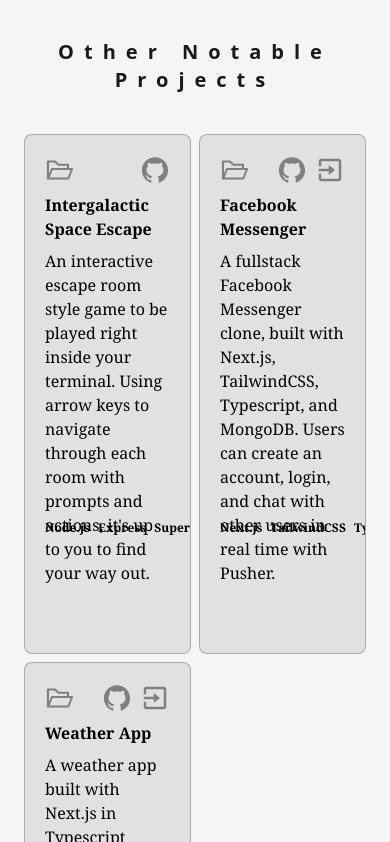
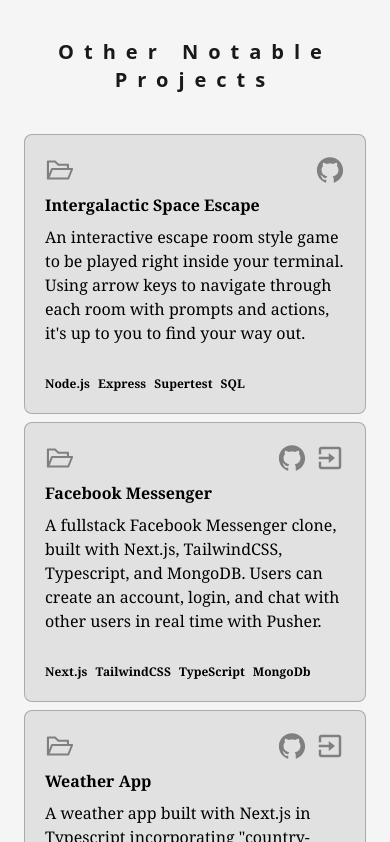
Before and after one commit to Eddie-Kuo/personal-portfolio, a Next.js app: page /projects in a window 390 px wide. Shown: the part 1402-2244 px from the top of the page. Built offline with nearby package versions, Linux system fonts and the light colour scheme.

Commit message:
fix additional projects spacing on mobile view

```diff
--- a/pages/projects.js
+++ b/pages/projects.js
@@ -50,7 +50,7 @@
           >
             Other Notable Projects
           </motion.h3>
-          <div className='grid grid-cols-2 lg:grid-cols-3 gap-2 mb-32'>
+          <div className='grid grid-cols-1 md:grid-cols-2 lg:grid-cols-3 gap-2 mb-32'>
             {notableProjects}
           </div>
         </div>
```
